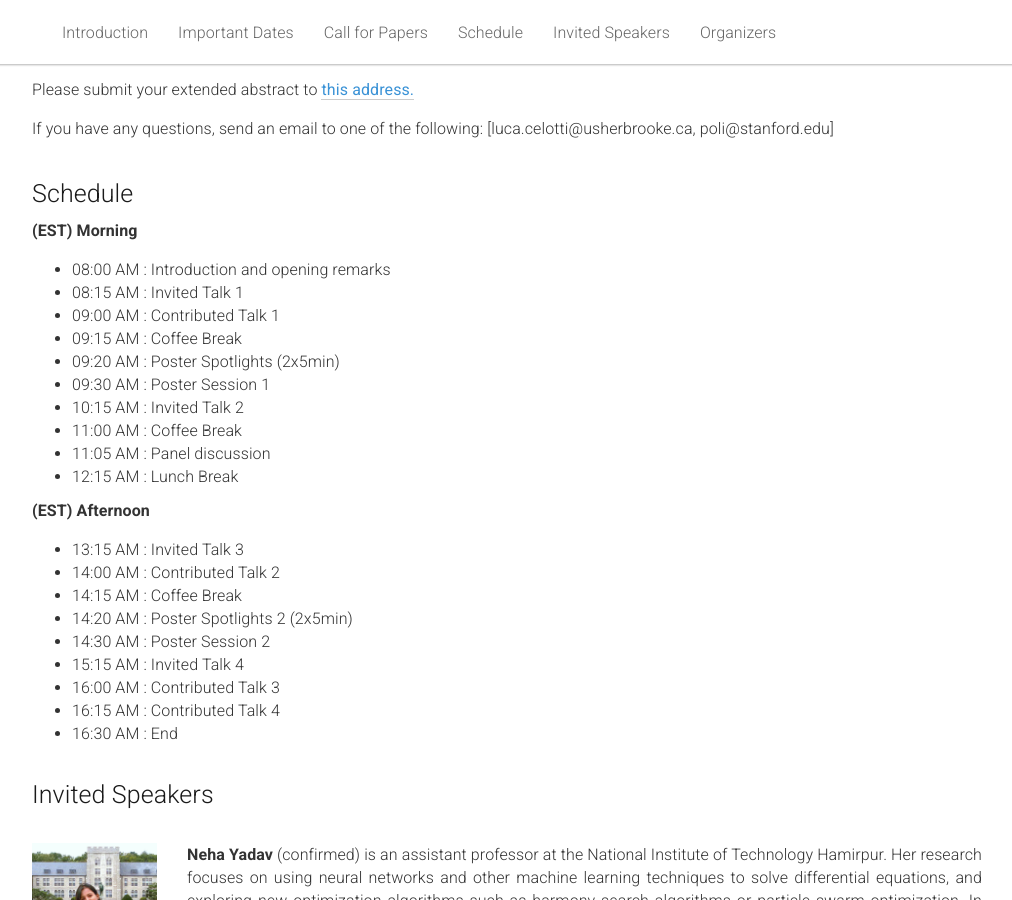
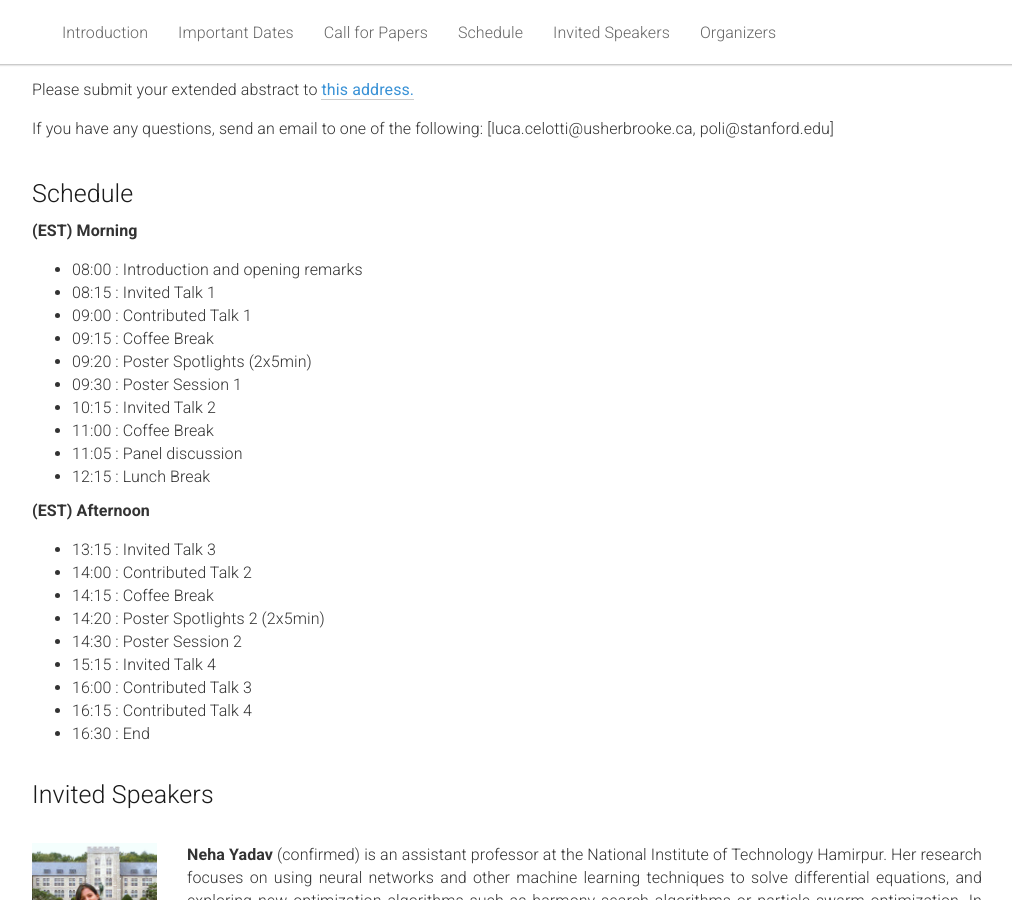
Before and after one commit to dl-de/dl-de.github.io, a Jekyll site: the page built from _pages/home.md, in a window 1280 px wide and 900 px high, scrolled down 1636 px. Shown: the whole window, without its empty margins (133-1145 px from the left). Built offline with Jekyll 4.4.1, drawn with Linux system fonts in a browser that asks for light colours.

Commit message:
minor changes

```diff
--- a/_pages/home.md
+++ b/_pages/home.md
@@ -166,28 +166,28 @@ The scope of the workshop spans topics at the intersection of DL and DEs, includ
   <div class="col-xs-12">
     <p><b>(EST) Morning </b></p>
     <ul>
-      <li>08:00 AM : Introduction and opening remarks</li>
-      <li>08:15 AM : Invited Talk 1 </li>
-      <li>09:00 AM : Contributed Talk 1 </li>
-      <li>09:15 AM : Coffee Break</li>
-      <li>09:20 AM : Poster Spotlights (2x5min)</li>
-      <li>09:30 AM : Poster Session 1</li>
-      <li>10:15 AM : Invited Talk 2</li>
-      <li>11:00 AM : Coffee Break</li>
-      <li>11:05 AM : Panel discussion      </li>
-      <li>12:15 AM : Lunch Break                </li>
+      <li>08:00 : Introduction and opening remarks</li>
+      <li>08:15 : Invited Talk 1 </li>
+      <li>09:00 : Contributed Talk 1 </li>
+      <li>09:15 : Coffee Break</li>
+      <li>09:20 : Poster Spotlights (2x5min)</li>
+      <li>09:30 : Poster Session 1</li>
+      <li>10:15 : Invited Talk 2</li>
+      <li>11:00 : Coffee Break</li>
+      <li>11:05 : Panel discussion      </li>
+      <li>12:15 : Lunch Break                </li>
     </ul>
     <p><b>(EST) Afternoon </b></p>
     <ul>
-      <li>13:15 AM : Invited Talk 3</li>
-      <li>14:00 AM : Contributed Talk 2</li>
-      <li>14:15 AM : Coffee Break</li>
-      <li>14:20 AM : Poster Spotlights 2 (2x5min)</li>
-      <li>14:30 AM : Poster Session 2</li>
-      <li>15:15 AM : Invited Talk 4</li>
-      <li>16:00 AM : Contributed Talk 3</li>
-      <li>16:15 AM : Contributed Talk 4</li>
-      <li>16:30 AM : End</li>
+      <li>13:15 : Invited Talk 3</li>
+      <li>14:00 : Contributed Talk 2</li>
+      <li>14:15 : Coffee Break</li>
+      <li>14:20 : Poster Spotlights 2 (2x5min)</li>
+      <li>14:30 : Poster Session 2</li>
+      <li>15:15 : Invited Talk 4</li>
+      <li>16:00 : Contributed Talk 3</li>
+      <li>16:15 : Contributed Talk 4</li>
+      <li>16:30 : End</li>
     </ul>
   </div>
 </div>
```
